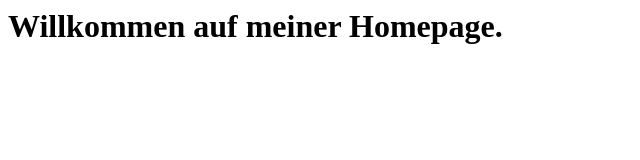
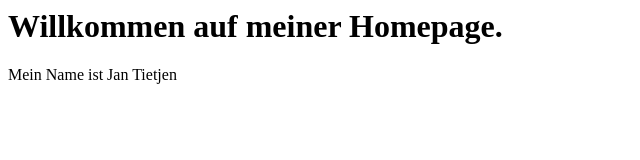
Before and after one commit to tietjen/homepage, a plain HTML site: page index.html in a window 1280 px wide. Shown: the whole page, without its empty margins (0-640 px from the left). Drawn offline with Linux system fonts and the light colour scheme.

Commit message:
Zweite Version

```diff
--- a/index.html
+++ b/index.html
@@ -5,6 +5,6 @@
     <body>
 
         <h1>Willkommen auf meiner Homepage.</h1>
-
+        <p>Mein Name ist Jan Tietjen</p>
     </body>
 </html>
```
